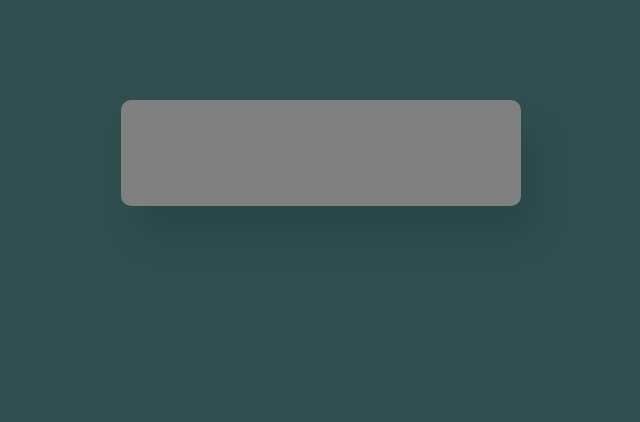
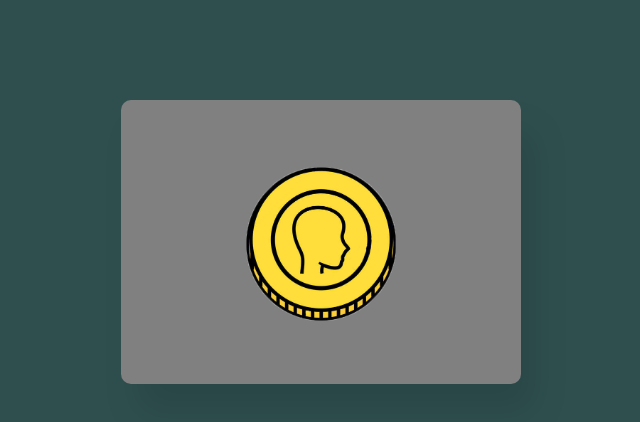
Before and after one commit to mariamf1985/CoinGame, a plain HTML site: page index.html in a window 1280 px wide. Shown: the whole page, without its empty margins (319-959 px from the left). Drawn offline with Linux system fonts and the light colour scheme.

Commit message:
coin styles added

```diff
--- a/index.html
+++ b/index.html
@@ -10,10 +10,10 @@
     <div class="container">
     <div class="coin" id="coin">
         <div class="heads">
-            <img>
+            <img src="./src/assets/img/Head.png">
         </div>
         <div class="tails">
-            <img>
+            <img src="./src/assets/img/Tails.png">
         </div>
     </div>
     </div>
--- a/src/assets/css/styles.css
+++ b/src/assets/css/styles.css
@@ -18,3 +18,44 @@ body {
     border-radius: 10px;
     box-shadow: 15px 30px 35px rgba(0,0,0,0.1);
 }
+
+.coin {
+    height: 150px;
+    width: 150px;
+    position: relative;
+    margin: 32px auto;
+    transform-style: preserve-3d;
+}
+
+.coin img{
+    width: 100%;
+}
+
+.heads, .tails{
+    position: absolute;
+    width: 100%;
+    height: 100%;
+    backface-visibility: hidden;
+}
+
+.tails{
+    transform: rotateX(180deg);
+}
+
+@keyframes spin-tails {
+    0%{
+        transform:rotateX(0);
+    }
+    100%{
+        transform: rotateX(1980deg);
+    }
+}
+
+@keyframes spin-heads {
+    0%{
+        transform:rotateX(0);
+    }
+    100%{
+        transform: rotateX(2160deg);
+    }
+}
```
Also changed, not shown: src/assets/img/Head.png (added), src/assets/img/Tails.png (added).
